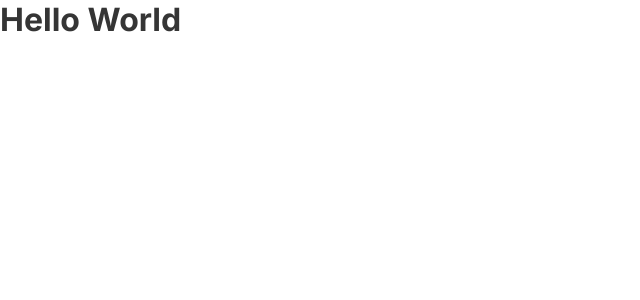
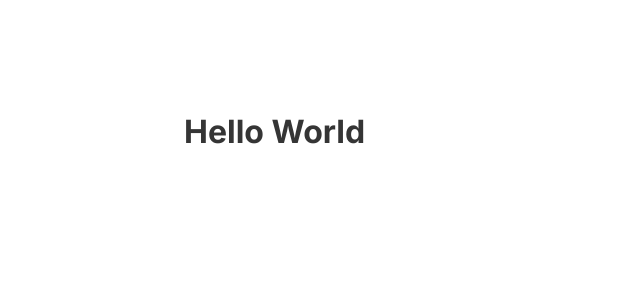
Before and after one commit to victormedeiros1/more-is-more, a Vue app: page / in a window 1280 px wide. Shown: the top 300 px of the page, without its empty margins (0-640 px from the left). Built offline with nearby package versions, Linux system fonts and the light colour scheme.

Commit message:
feat: componente Container

```diff
--- a/src/App.vue
+++ b/src/App.vue
@@ -1,7 +1,11 @@
-<script setup lang="ts"></script>
-
 <template>
-  <h1>Hello World</h1>
+  <Container>
+    <h1>Hello World</h1>
+  </Container>
 </template>
 
+<script setup lang="ts">
+  import Container from '@/components/Container/Container.vue'
+</script>
+
 <style scoped lang="scss"></style>
--- /dev/null
+++ b/src/components/Container/Container.vue
@@ -0,0 +1,25 @@
+<template>
+  <div class="container">
+    <slot />
+  </div>
+</template>
+
+<script setup lang="ts"></script>
+
+<style scoped lang="scss">
+  .container {
+    position: relative;
+    width: 100%;
+    max-width: 1040px;
+    min-height: 100vh;
+    margin: 0 auto;
+    padding: $p-64;
+    padding-top: $p-112;
+
+    @media (width <= $sm) {
+      min-height: 100svh;
+      padding: $p-20;
+      padding-top: $p-96;
+    }
+  }
+</style>
```
